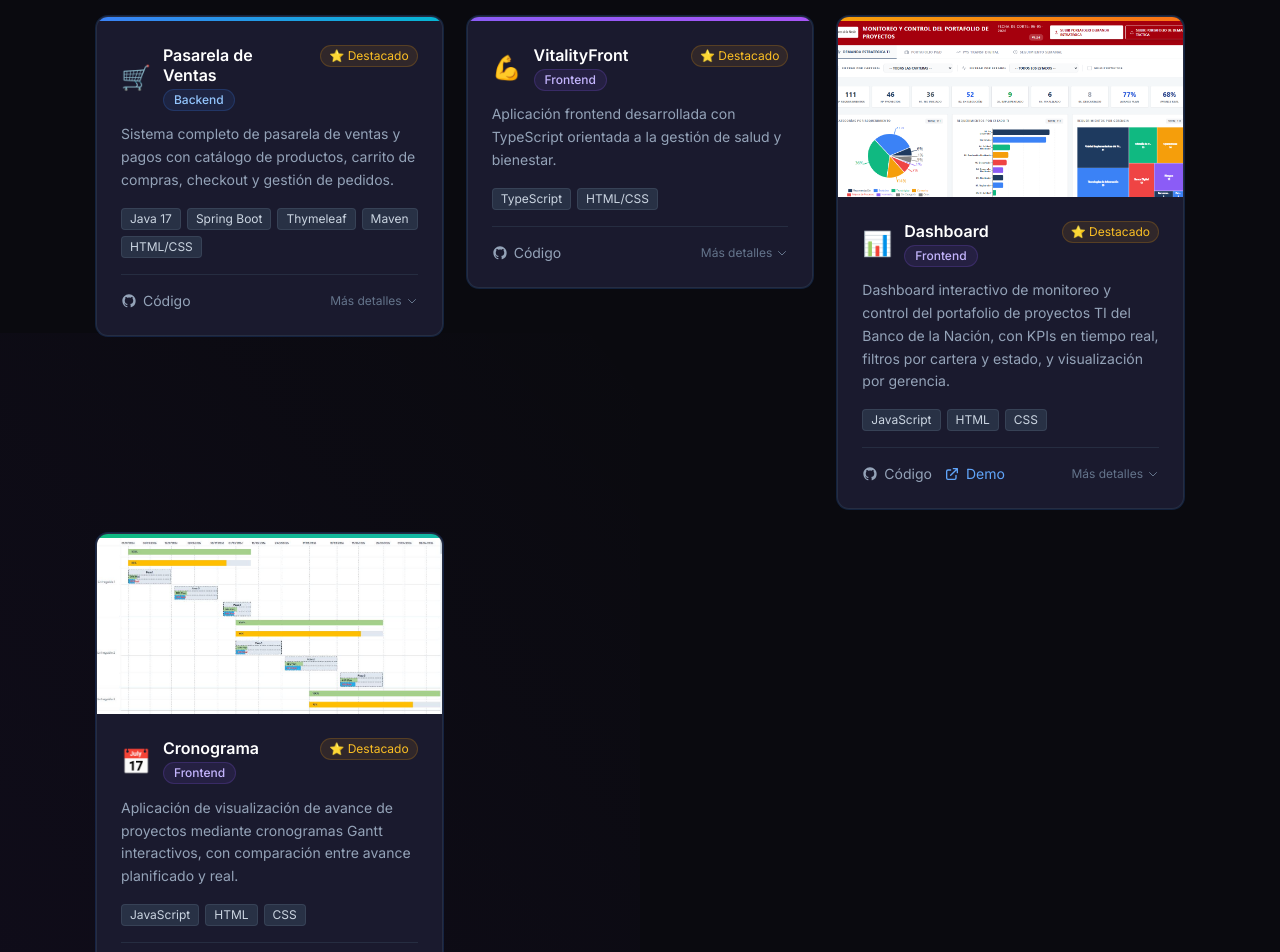
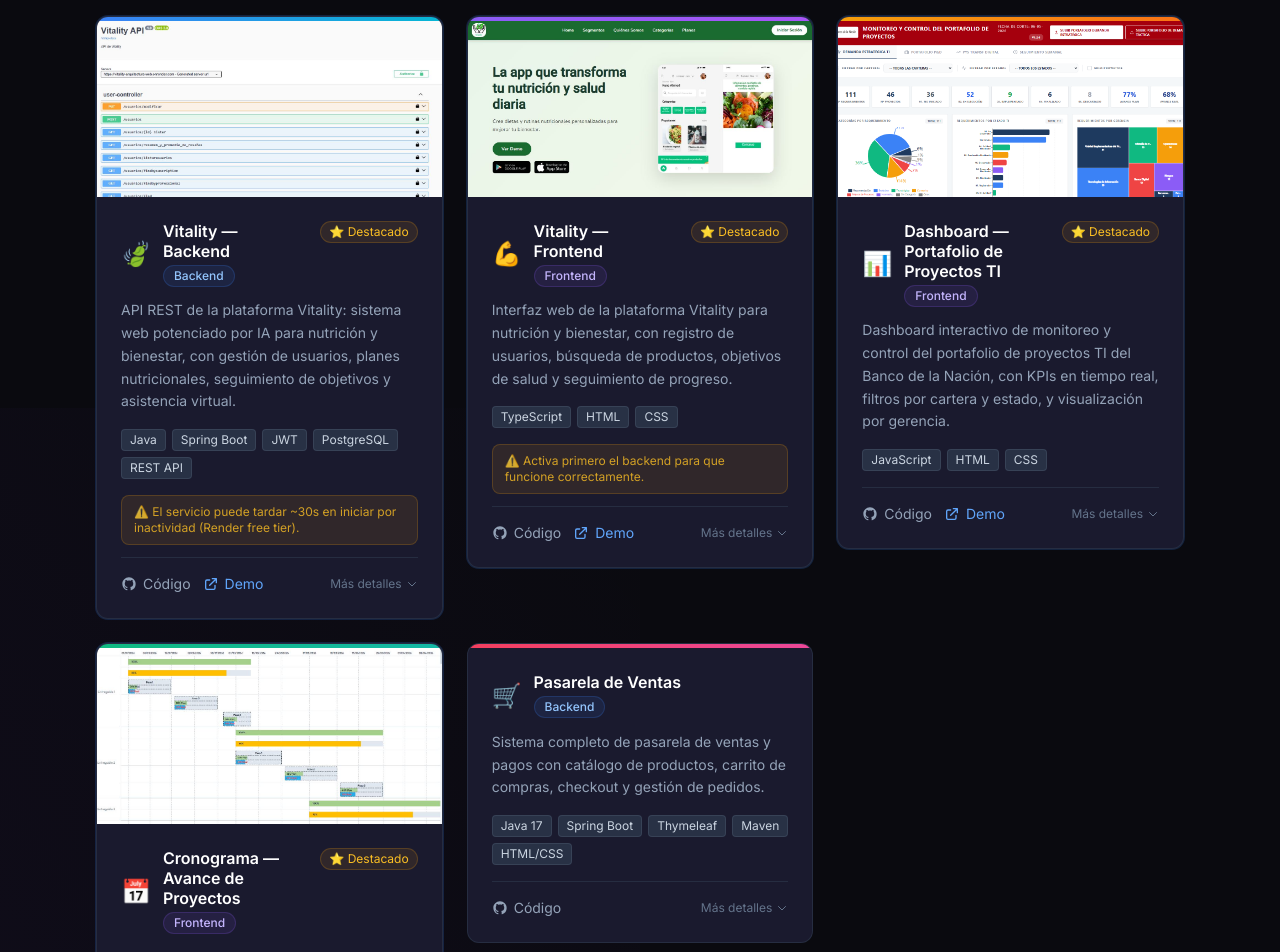
Before and after one commit to Diegogh112/Portafolio, a React (Vite) app: page / in a window 1280 px wide. Shown: the part 2940-3892 px from the top of the page. Built offline with nearby package versions, Linux system fonts and the light colour scheme.

Commit message:
vitality

```diff
--- a/src/components/Projects.jsx
+++ b/src/components/Projects.jsx
@@ -4,7 +4,7 @@ import SectionHeader from './ui/SectionHeader'
 import AnimatedSection from './ui/AnimatedSection'
 import Badge from './ui/Badge'
 
-const CATEGORIES = ['Todos', 'Backend', 'Frontend']
+const CATEGORIES = ['Todos', 'FullStack', 'Frontend', 'Backend']
 
 const BADGE_VARIANTS = {
   Backend: 'blue',
@@ -20,6 +20,8 @@ export default function Projects() {
   const filtered =
     activeFilter === 'Todos'
       ? projects
+      : activeFilter === 'FullStack'
+      ? projects.filter((p) => p.id === 1 || p.id === 2)
       : projects.filter((p) => p.category === activeFilter)
 
   return (
@@ -192,6 +194,14 @@ function ProjectCard({ project, isExpanded, onToggle }) {
           ))}
         </div>
 
+        {/* Demo note */}
+        {project.demoNote && (
+          <p className="text-xs text-amber-400/80 bg-amber-500/10 border border-amber-500/20
+                         rounded-lg px-3 py-2 mb-3">
+            {project.demoNote}
+          </p>
+        )}
+
         {/* Actions */}
         <div className="flex items-center gap-3 mt-auto pt-4 border-t border-slate-700/50">
           <a
--- a/src/data/portfolio.js
+++ b/src/data/portfolio.js
@@ -55,41 +55,45 @@ export const skills = {
 export const projects = [
   {
     id: 1,
-    title: 'Pasarela de Ventas',
+    title: 'Vitality — Backend',
     description:
-      'Sistema completo de pasarela de ventas y pagos con catálogo de productos, carrito de compras, checkout y gestión de pedidos.',
+      'API REST de la plataforma Vitality: sistema web potenciado por IA para nutrición y bienestar, con gestión de usuarios, planes nutricionales, seguimiento de objetivos y asistencia virtual.',
     problem:
-      'Necesidad de un sistema de ventas online con flujo completo desde catálogo hasta confirmación de pedido.',
+      'Se necesitaba un backend robusto que soporte múltiples roles (usuario, profesional de salud, administrador) con autenticación segura y recomendaciones personalizadas.',
     solution:
-      'Desarrollé una aplicación web con Spring Boot y Thymeleaf con arquitectura MVC, carrito en sesión, filtros por categoría y proceso de checkout completo.',
-    technologies: ['Java 17', 'Spring Boot', 'Thymeleaf', 'Maven', 'HTML/CSS'],
+      'Desarrollé el backend con Spring Boot y JWT, implementando endpoints REST para gestión de productos, usuarios, planes nutricionales y seguimiento de progreso, desplegado en Render.',
+    technologies: ['Java', 'Spring Boot', 'JWT', 'PostgreSQL', 'REST API'],
     category: 'Backend',
-    github: 'https://github.com/Diegogh112/Apps',
-    demo: null,
+    github: 'https://github.com/Mari1lm/Vitality---Arquitectura-web',
+    demo: 'https://vitality-arquitectura-web.onrender.com/',
+    image: '/Portafolio/images/VitalityBack.jpg',
+    demoNote: '⚠️ El servicio puede tardar ~30s en iniciar por inactividad (Render free tier).',
     featured: true,
     color: 'from-blue-500 to-cyan-500',
-    icon: '🛒',
+    icon: '🍃',
   },
   {
     id: 2,
-    title: 'VitalityFront',
+    title: 'Vitality — Frontend',
     description:
-      'Aplicación frontend desarrollada con TypeScript orientada a la gestión de salud y bienestar.',
+      'Interfaz web de la plataforma Vitality para nutrición y bienestar, con registro de usuarios, búsqueda de productos, objetivos de salud y seguimiento de progreso.',
     problem:
-      'Interfaz moderna y tipada para una plataforma de salud que requería componentes reutilizables y mantenibles.',
+      'Los usuarios necesitaban una interfaz moderna e intuitiva para interactuar con las funcionalidades de IA y nutrición de la plataforma.',
     solution:
-      'Construí el frontend con TypeScript garantizando tipado estático, mejor mantenibilidad y reducción de errores en tiempo de ejecución.',
-    technologies: ['TypeScript', 'HTML/CSS'],
+      'Construí el frontend con TypeScript conectado al backend REST, con vistas diferenciadas para usuarios, profesionales de salud y administradores.',
+    technologies: ['TypeScript', 'HTML', 'CSS'],
     category: 'Frontend',
     github: 'https://github.com/Diegogh112/VitalityFront',
-    demo: null,
+    demo: 'https://vitalityfront.netlify.app/',
+    image: '/Portafolio/images/VitalityFront.jpg',
+    demoNote: '⚠️ Activa primero el backend para que funcione correctamente.',
     featured: true,
     color: 'from-violet-500 to-purple-500',
     icon: '💪',
   },
   {
     id: 3,
-    title: 'Dashboard',
+    title: 'Dashboard — Portafolio de Proyectos TI',
     description:
       'Dashboard interactivo de monitoreo y control del portafolio de proyectos TI del Banco de la Nación, con KPIs en tiempo real, filtros por cartera y estado, y visualización por gerencia.',
     problem:
@@ -107,7 +111,7 @@ export const projects = [
   },
   {
     id: 4,
-    title: 'Cronograma',
+    title: 'Cronograma — Avance de Proyectos',
     description:
       'Aplicación de visualización de avance de proyectos mediante cronogramas Gantt interactivos, con comparación entre avance planificado y real.',
     problem:
@@ -122,6 +126,24 @@ export const projects = [
     featured: true,
     color: 'from-emerald-500 to-teal-500',
     icon: '📅',
+  },
+  {
+    id: 5,
+    title: 'Pasarela de Ventas',
+    description:
+      'Sistema completo de pasarela de ventas y pagos con catálogo de productos, carrito de compras, checkout y gestión de pedidos.',
+    problem:
+      'Necesidad de un sistema de ventas online con flujo completo desde catálogo hasta confirmación de pedido.',
+    solution:
+      'Desarrollé una aplicación web con Spring Boot y Thymeleaf con arquitectura MVC, carrito en sesión, filtros por categoría y proceso de checkout completo.',
+    technologies: ['Java 17', 'Spring Boot', 'Thymeleaf', 'Maven', 'HTML/CSS'],
+    category: 'Backend',
+    github: 'https://github.com/Diegogh112/Apps',
+    demo: null,
+    image: null,
+    featured: false,
+    color: 'from-rose-500 to-pink-500',
+    icon: '🛒',
   },
 ]
 
```
Also changed, not shown: public/images/VitalityBack.JPG (added), public/images/VitalityFront.jpg (added).
